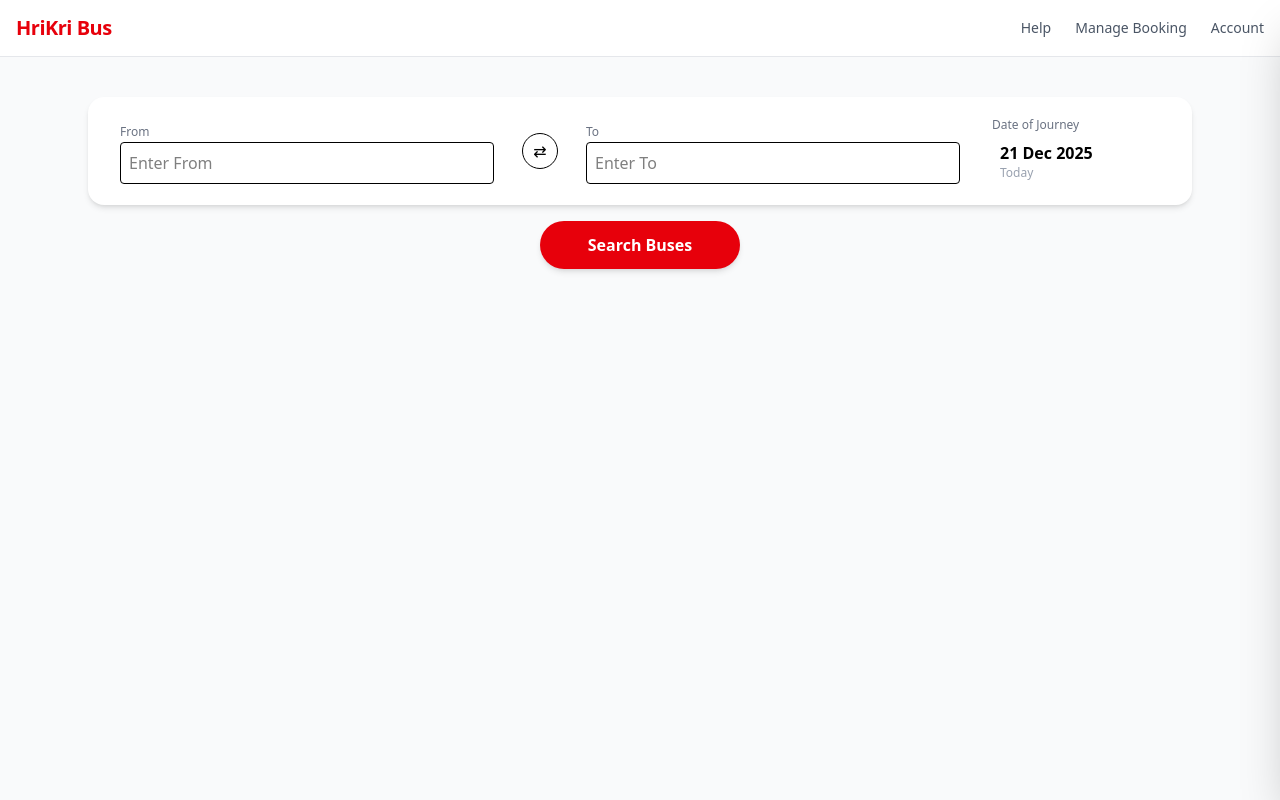
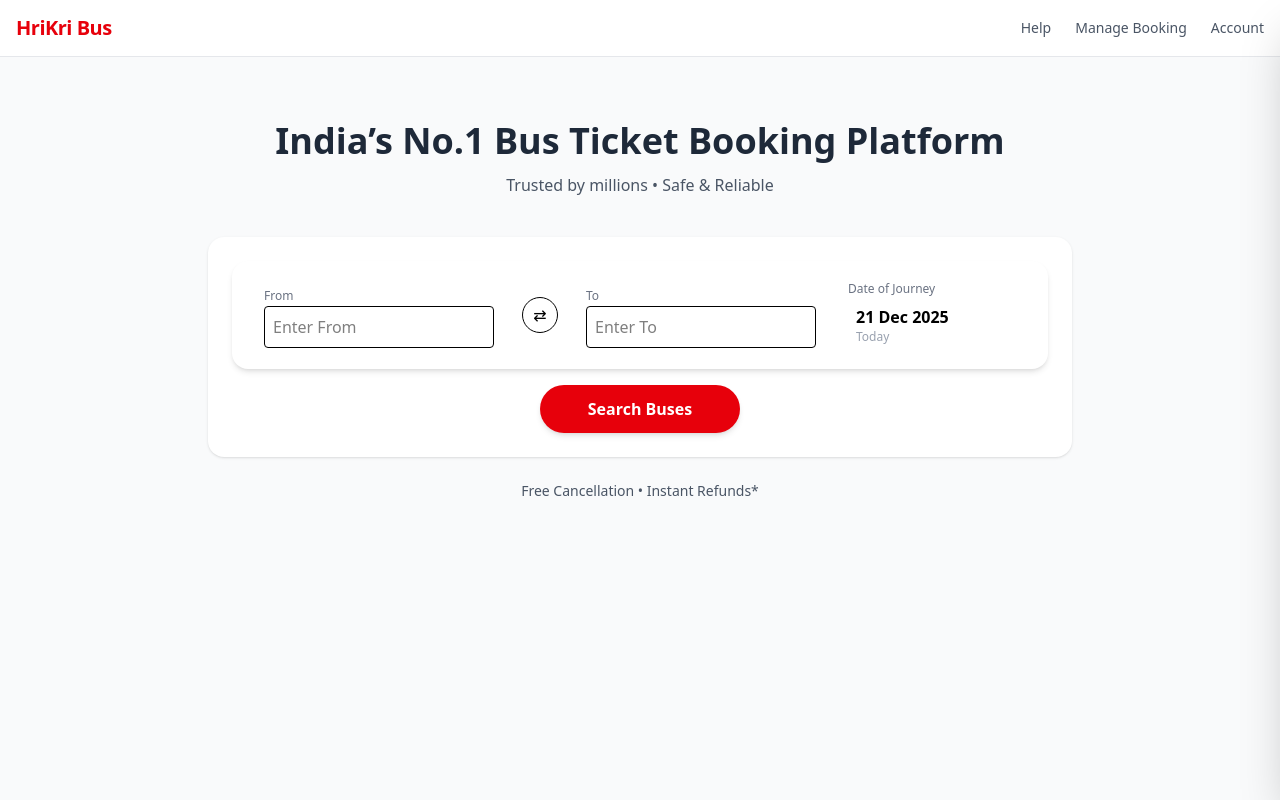
Before and after one commit to anmolbansal08/bus-booking-mern, a React (Vite) app in the folder frontend-vite/: page / in a window 1280 px wide. Built offline with nearby package versions, Linux system fonts and the light colour scheme.

Commit message:
Homepage hero section added

```diff
--- a/frontend-vite/src/pages/Search.jsx
+++ b/frontend-vite/src/pages/Search.jsx
@@ -59,8 +59,22 @@ export default function SearchBar() {
   }, [showCalendar]);
 
   return (
-    <div className="max-w-6xl mx-auto mt-10 px-6">
-      {/* MAIN SEARCH PILL */}
+  <div className="bg-gray-50 py-16">
+    <div className="max-w-6xl mx-auto px-4 text-center mb-10">
+      <h1 className="text-3xl md:text-4xl font-bold text-gray-800">
+        India’s No.1 Bus Ticket Booking Platform
+      </h1>
+
+      <p className="mt-3 text-gray-600">
+        Trusted by millions • Safe & Reliable
+      </p>
+    </div>
+
+    {/* EXISTING SEARCH CARD – UNCHANGED */}
+    <div className="max-w-4xl mx-auto px-4">
+      <div className="bg-white rounded-2xl shadow p-6">
+        {/* 🔽 KEEP YOUR EXISTING SEARCH JSX HERE EXACTLY */}
+              {/* MAIN SEARCH PILL */}
       <div className="bg-white rounded-2xl shadow-md px-4 py-3">
 <div className="flex flex-col md:flex-row items-center divide-y md:divide-y-0">
           {/* FROM */}
@@ -157,6 +171,12 @@ export default function SearchBar() {
           Search Buses
         </button>
       </div>
+      </div>
     </div>
+
+    <div className="mt-6 text-center text-sm text-gray-600">
+      Free Cancellation • Instant Refunds*
+    </div>
+  </div>
   );
 }
```
